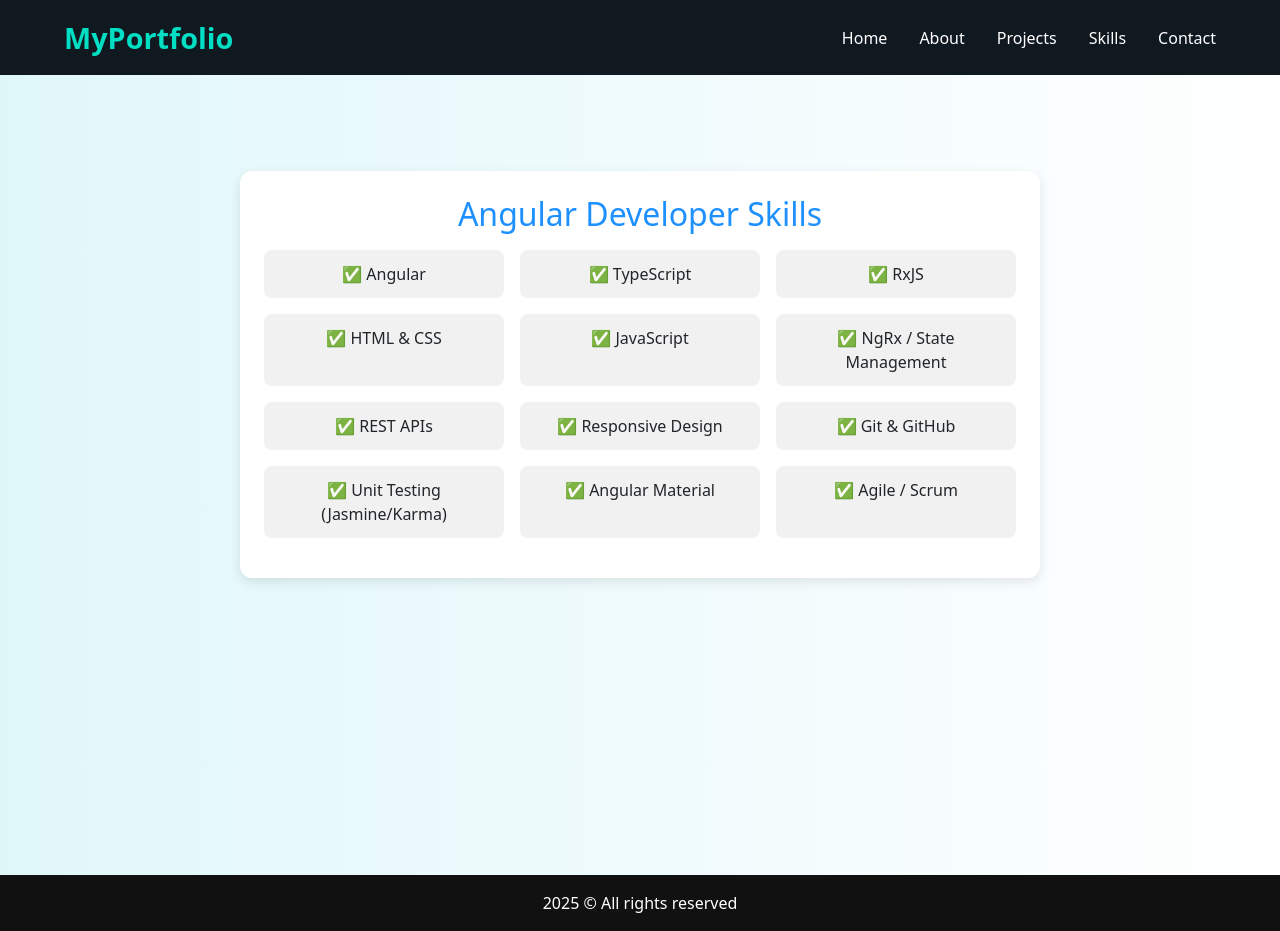
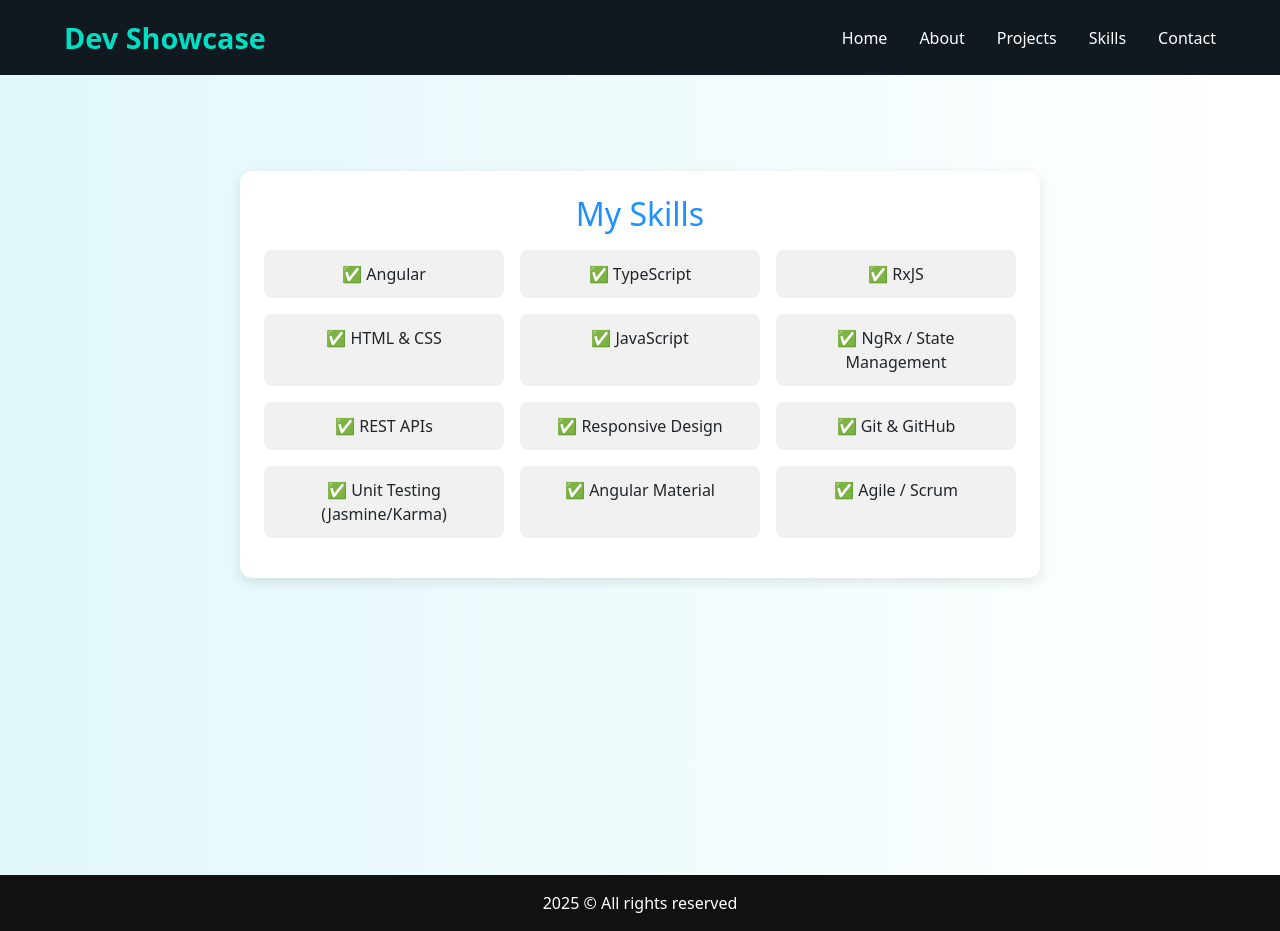
Before and after one commit to Sanjai212002/portfolio_app, an Angular app: page /skills in a window 1280 px wide. Built offline with nearby package versions, Linux system fonts and the light colour scheme.

Commit message:
name changes

```diff
--- a/src/app/app.component.html
+++ b/src/app/app.component.html
@@ -1,7 +1,7 @@
 <header class="navbar">
   <div class="container">
     <div class="logo">
-      <a href="/home" class="anchor">MyPortfolio</a>
+      <a href="/home" class="anchor">Dev Showcase</a>
     </div>
     <nav [ngClass]="{ open: isMenuOpen }">
       <a href="/home">Home</a>
--- a/src/app/skills/skills.component.html
+++ b/src/app/skills/skills.component.html
@@ -1,6 +1,6 @@
 <section class="skills">
  <div class="skills-container">
-  <h2>Angular Developer Skills</h2>
+  <h2>My Skills</h2>
   <ul class="skills-list">
     <li *ngFor="let skill of skills">
       ✅ {{ skill }}
```
